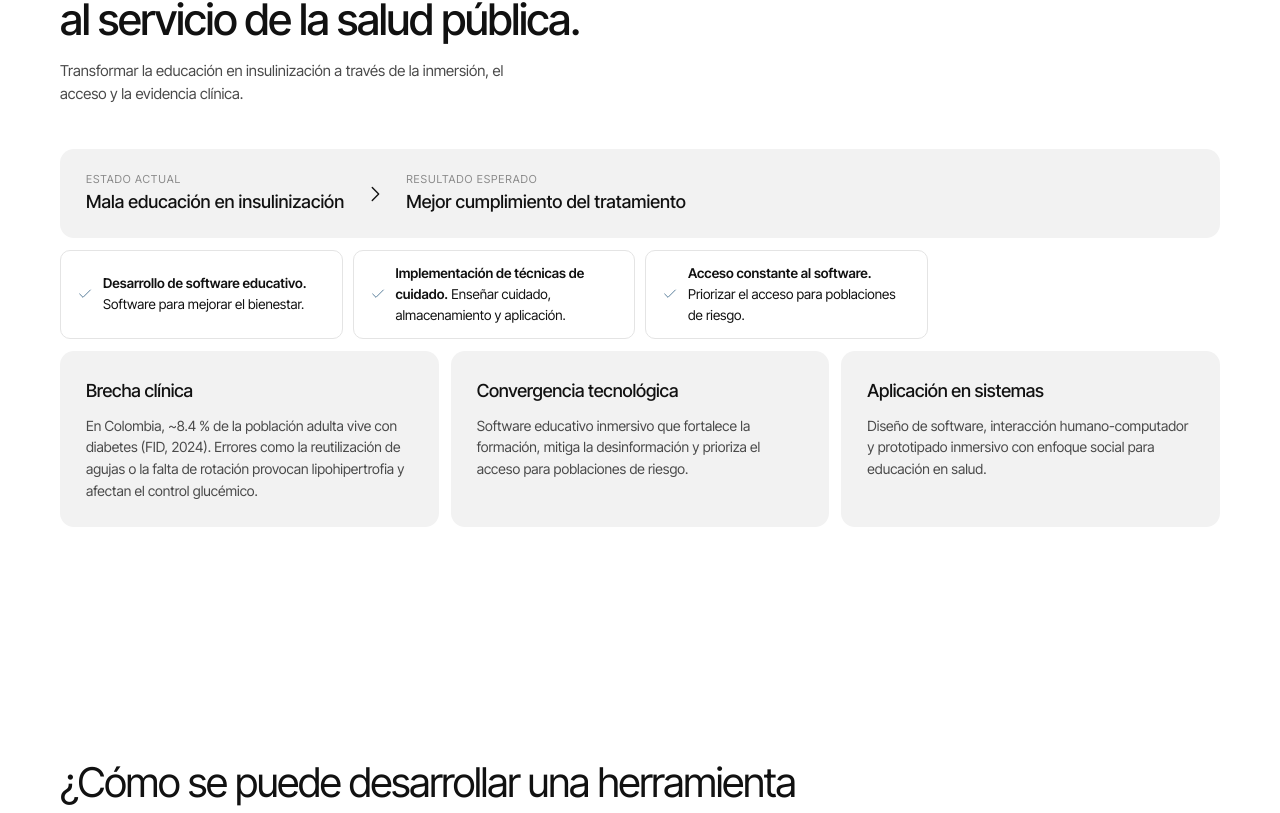
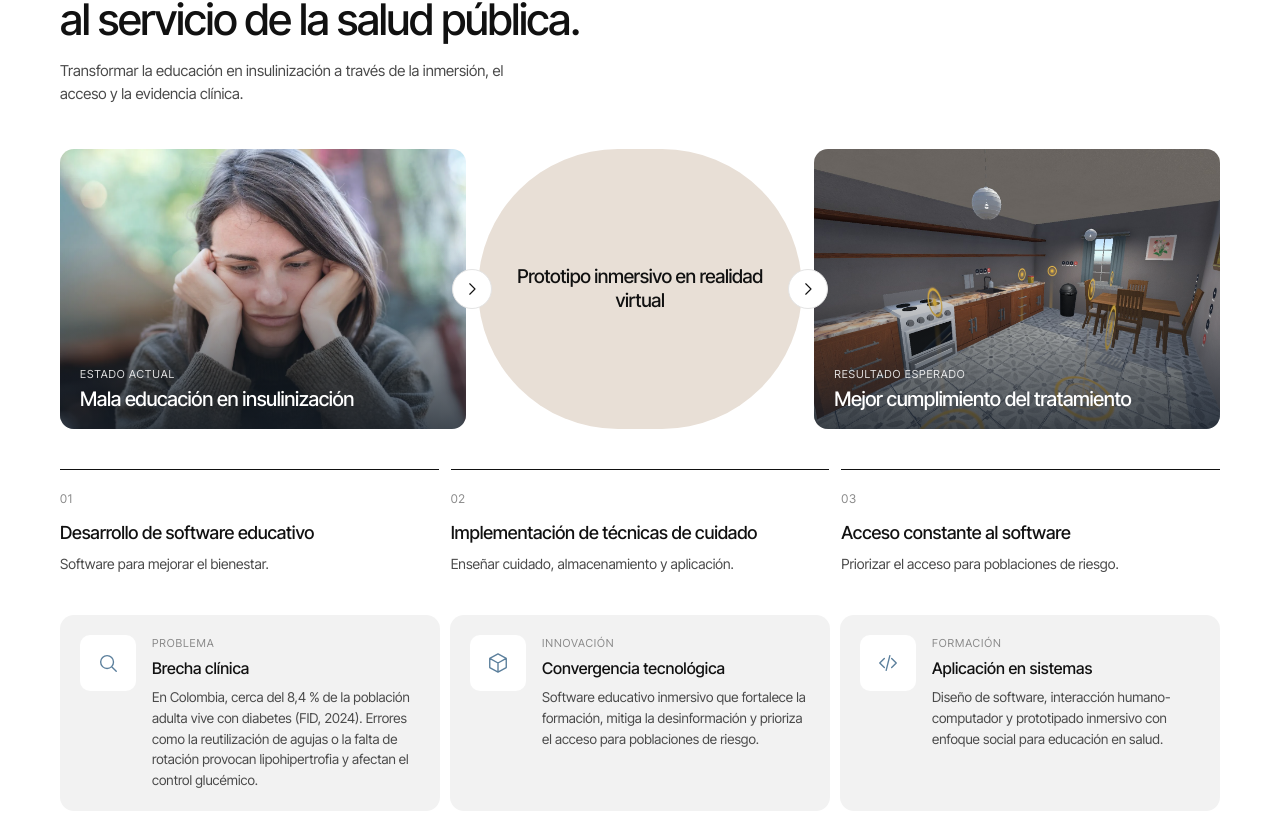
Before and after one commit to SantyCardo/vr-landing-page, a React (Vite) app: page / in a window 1280 px wide. Shown: the part 2083-2896 px from the top of the page. Built offline with nearby package versions, Linux system fonts and the light colour scheme.

Commit message:
style: rediseño de la justificación (transformación, metas y pilares)

```diff
--- a/src/components/Sections.jsx
+++ b/src/components/Sections.jsx
@@ -85,19 +85,37 @@ export function Justification() {
     <section id="justificacion" className="section">
       <div className="container">
         <SectionHead title={j.title} lead={j.lead} />
-        <div className="shift reveal">
-          <div><span>Estado actual</span><strong>{j.from}</strong></div>
-          <Icon name="arrowR" size={22} />
-          <div><span>Resultado esperado</span><strong>{j.to}</strong></div>
+
+        <div className="transform reveal">
+          <figure className="transform-photo">
+            <img src={j.fromImg} alt="" loading="lazy" />
+            <figcaption><span>Estado actual</span>{j.from}</figcaption>
+          </figure>
+          <span className="transform-arrow" aria-hidden="true"><Icon name="arrowR" size={18} /></span>
+          <div className="transform-pill">{j.bridge}</div>
+          <span className="transform-arrow" aria-hidden="true"><Icon name="arrowR" size={18} /></span>
+          <figure className="transform-photo">
+            <img src={j.toImg} alt="" loading="lazy" />
+            <figcaption><span>Resultado esperado</span>{j.to}</figcaption>
+          </figure>
         </div>
-        <div className="chips reveal">
-          {j.goals.map((g) => (
-            <div key={g.title} className="chip"><Icon name="check" size={16} /><span><b>{g.title}.</b> {g.body}</span></div>
+
+        <ol className="goals reveal">
+          {j.goals.map((g, i) => (
+            <li key={g.title}>
+              <span className="goal-num">0{i + 1}</span>
+              <h3>{g.title}</h3>
+              <p>{g.body}</p>
+            </li>
           ))}
-        </div>
-        <div className="grid-3">
+        </ol>
+
+        <div className="grid-specialty pillars">
           {j.pillars.map((p) => (
-            <article key={p.title} className="card reveal"><h3>{p.title}</h3><p>{p.body}</p></article>
+            <article key={p.title} className="specialty reveal">
+              <span className="specialty-icon"><Icon name={p.icon} size={22} /></span>
+              <div><span className="pillar-tag">{p.tag}</span><h3>{p.title}</h3><p>{p.body}</p></div>
+            </article>
           ))}
         </div>
       </div>
--- a/src/data/content.js
+++ b/src/data/content.js
@@ -92,15 +92,18 @@ export const justification = {
   lead: 'Transformar la educación en insulinización a través de la inmersión, el acceso y la evidencia clínica.',
   from: 'Mala educación en insulinización',
   to: 'Mejor cumplimiento del tratamiento',
+  fromImg: imgAnsiedad,
+  toImg: '/img/cocina_general.jpg',
+  bridge: 'Prototipo inmersivo en realidad virtual',
   goals: [
     { title: 'Desarrollo de software educativo', body: 'Software para mejorar el bienestar.' },
     { title: 'Implementación de técnicas de cuidado', body: 'Enseñar cuidado, almacenamiento y aplicación.' },
     { title: 'Acceso constante al software', body: 'Priorizar el acceso para poblaciones de riesgo.' },
   ],
   pillars: [
-    { title: 'Brecha clínica', body: 'En Colombia, ~8.4 % de la población adulta vive con diabetes (FID, 2024). Errores como la reutilización de agujas o la falta de rotación provocan lipohipertrofia y afectan el control glucémico.' },
-    { title: 'Convergencia tecnológica', body: 'Software educativo inmersivo que fortalece la formación, mitiga la desinformación y prioriza el acceso para poblaciones de riesgo.' },
-    { title: 'Aplicación en sistemas', body: 'Diseño de software, interacción humano-computador y prototipado inmersivo con enfoque social para educación en salud.' },
+    { tag: 'Problema', icon: 'search', title: 'Brecha clínica', body: 'En Colombia, cerca del 8,4 % de la población adulta vive con diabetes (FID, 2024). Errores como la reutilización de agujas o la falta de rotación provocan lipohipertrofia y afectan el control glucémico.' },
+    { tag: 'Innovación', icon: 'cube', title: 'Convergencia tecnológica', body: 'Software educativo inmersivo que fortalece la formación, mitiga la desinformación y prioriza el acceso para poblaciones de riesgo.' },
+    { tag: 'Formación', icon: 'code', title: 'Aplicación en sistemas', body: 'Diseño de software, interacción humano-computador y prototipado inmersivo con enfoque social para educación en salud.' },
   ],
 };
 
--- a/src/styles.css
+++ b/src/styles.css
@@ -187,7 +187,7 @@ button { font: inherit; color: inherit; background: none; border: 0; cursor: poi
 .num { font-size: 12px; color: var(--muted); letter-spacing: 0.06em; text-transform: uppercase; }
 .card .tag { align-self: flex-start; margin-top: auto; }
 
-.specialty-icon {
+.specialty-icon { flex-shrink: 0;
   width: 56px; height: 56px; border-radius: var(--r-sm); background: #fff;
   display: grid; place-items: center; color: var(--accent);
 }
@@ -198,13 +198,6 @@ button { font: inherit; color: inherit; background: none; border: 0; cursor: poi
 }
 .question { font-size: clamp(26px, 3.2vw, 42px); line-height: 1.2; letter-spacing: -0.03em; }
 
-.shift {
-  display: flex; align-items: center; gap: 20px; flex-wrap: wrap;
-  padding: 22px 26px; background: var(--surface); border-radius: var(--r); margin-bottom: 12px;
-}
-.shift div { display: flex; flex-direction: column; }
-.shift span { font-size: 11px; text-transform: uppercase; letter-spacing: 0.08em; color: var(--muted); }
-.shift strong { font-weight: 500; font-size: 18px; }
 
 .chips { display: grid; grid-template-columns: repeat(auto-fill, minmax(250px, 1fr)); gap: 10px; margin-bottom: 12px; }
 .chip {
@@ -213,7 +206,6 @@ button { font: inherit; color: inherit; background: none; border: 0; cursor: poi
   background: #fff; font-size: 13.5px;
 }
 .chip svg { flex-shrink: 0; color: var(--accent); }
-.chip-muted svg { color: var(--muted); }
 .chip-block { align-items: flex-start; padding: 18px; line-height: 1.5; }
 .chips-grid { grid-template-columns: repeat(auto-fill, minmax(300px, 1fr)); }
 
@@ -294,6 +286,36 @@ button { font: inherit; color: inherit; background: none; border: 0; cursor: poi
 .figure-row dd { font-size: 14px; color: var(--ink-2); max-width: 30ch; }
 .figure-row .figure-source { font-size: 12.5px; color: var(--muted); margin-top: auto; padding-top: 4px; }
 .figure-source a:hover { color: var(--ink); text-decoration: underline; text-underline-offset: 2px; }
+
+/* ---------- Justificación ---------- */
+.transform { position: relative; display: grid; grid-template-columns: 1fr 0.8fr 1fr; gap: 12px; height: 280px; }
+.transform-photo { position: relative; margin: 0; border-radius: var(--r); overflow: hidden; color: #fff; }
+.transform-photo img { position: absolute; inset: 0; width: 100%; height: 100%; object-fit: cover; }
+.transform-photo::after { content: ''; position: absolute; inset: 0; background: linear-gradient(180deg, transparent 35%, rgba(20, 28, 38, 0.78) 100%); }
+.transform-photo figcaption { position: absolute; z-index: 1; left: 20px; right: 20px; bottom: 18px; font-size: 20px; font-weight: 500; letter-spacing: -0.02em; line-height: 1.2; }
+.transform-photo figcaption span { display: block; font-size: 11px; font-weight: 400; letter-spacing: 0.08em; text-transform: uppercase; opacity: 0.85; margin-bottom: 6px; }
+.transform-pill {
+  grid-column: 2; grid-row: 1; display: grid; place-items: center; text-align: center;
+  background: var(--accent-soft); border-radius: var(--pill); padding: 0 32px;
+  font-size: 19px; font-weight: 500; letter-spacing: -0.02em; line-height: 1.25;
+}
+.transform-photo:first-of-type { grid-column: 1; grid-row: 1; }
+.transform-photo:last-of-type { grid-column: 3; grid-row: 1; }
+.transform-arrow {
+  position: absolute; z-index: 2; top: 50%; width: 40px; height: 40px; margin: -20px 0 0 -20px;
+  display: grid; place-items: center; border-radius: 50%; background: #fff; border: 1px solid var(--line);
+}
+.transform-arrow:nth-of-type(1) { left: calc((100% - 24px) * 1 / 2.8 + 6px); }
+.transform-arrow:nth-of-type(2) { left: calc((100% - 24px) * 1.8 / 2.8 + 18px); }
+
+.goals { list-style: none; display: grid; grid-template-columns: repeat(3, 1fr); gap: 12px; margin: 40px 0; }
+.goals li { border-top: 1px solid var(--ink); padding-top: 16px; }
+.goal-num { font-size: 12px; color: var(--muted); letter-spacing: 0.06em; }
+.goals h3 { font-size: 18px; font-weight: 500; letter-spacing: -0.01em; margin: 10px 0 6px; }
+.goals p { font-size: 14px; color: var(--ink-2); }
+
+.pillar-tag { display: block; font-size: 11px; color: var(--muted); text-transform: uppercase; letter-spacing: 0.08em; margin-bottom: 4px; }
+.pillars .specialty { padding: 20px; }
 
 /* ---------- Módulos ---------- */
 .modules { display: grid; grid-template-columns: minmax(0, 0.9fr) minmax(0, 1.1fr); gap: 12px; align-items: start; }
@@ -388,7 +410,12 @@ button { font: inherit; color: inherit; background: none; border: 0; cursor: poi
   .hero-inner { grid-template-columns: 1fr; grid-template-rows: auto; padding-top: 110px; }
   .hero-stats { text-align: left; grid-template-columns: repeat(2, 1fr); gap: 18px; }
   .scroll-cue { display: none; }
-  .grid-3, .scope-lists, .faq, .modules, .results-split { grid-template-columns: 1fr; }
+  .grid-3, .scope-lists, .faq, .modules, .results-split, .goals { grid-template-columns: 1fr; }
+  .transform { grid-template-columns: 1fr; height: auto; }
+  .transform-photo { height: 220px; }
+  .transform-photo:first-of-type, .transform-pill, .transform-photo:last-of-type { grid-column: 1; grid-row: auto; }
+  .transform-pill { padding: 28px 24px; border-radius: var(--r); }
+  .transform-arrow { display: none; }
   .section-head { flex-direction: column; align-items: flex-start; }
   .arrow { width: 48px; height: 48px; }
   .closing-inner { flex-direction: column; align-items: flex-start; }
```
